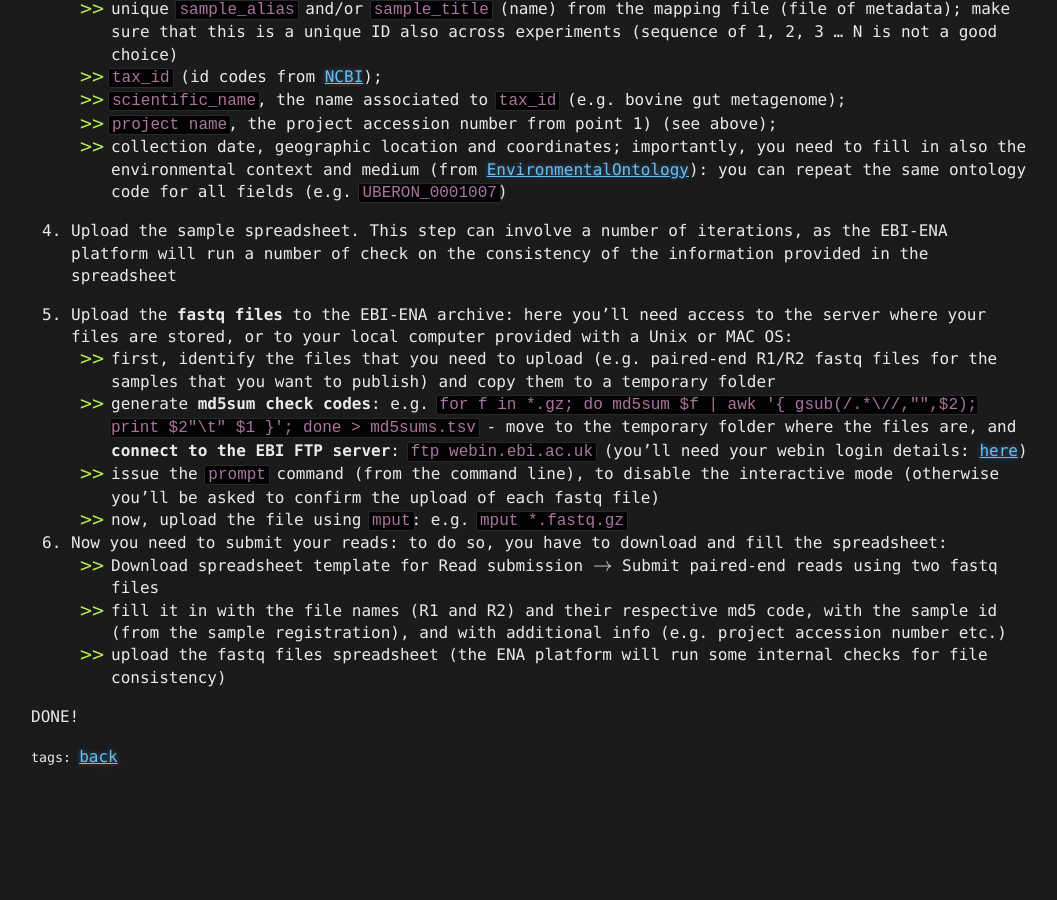
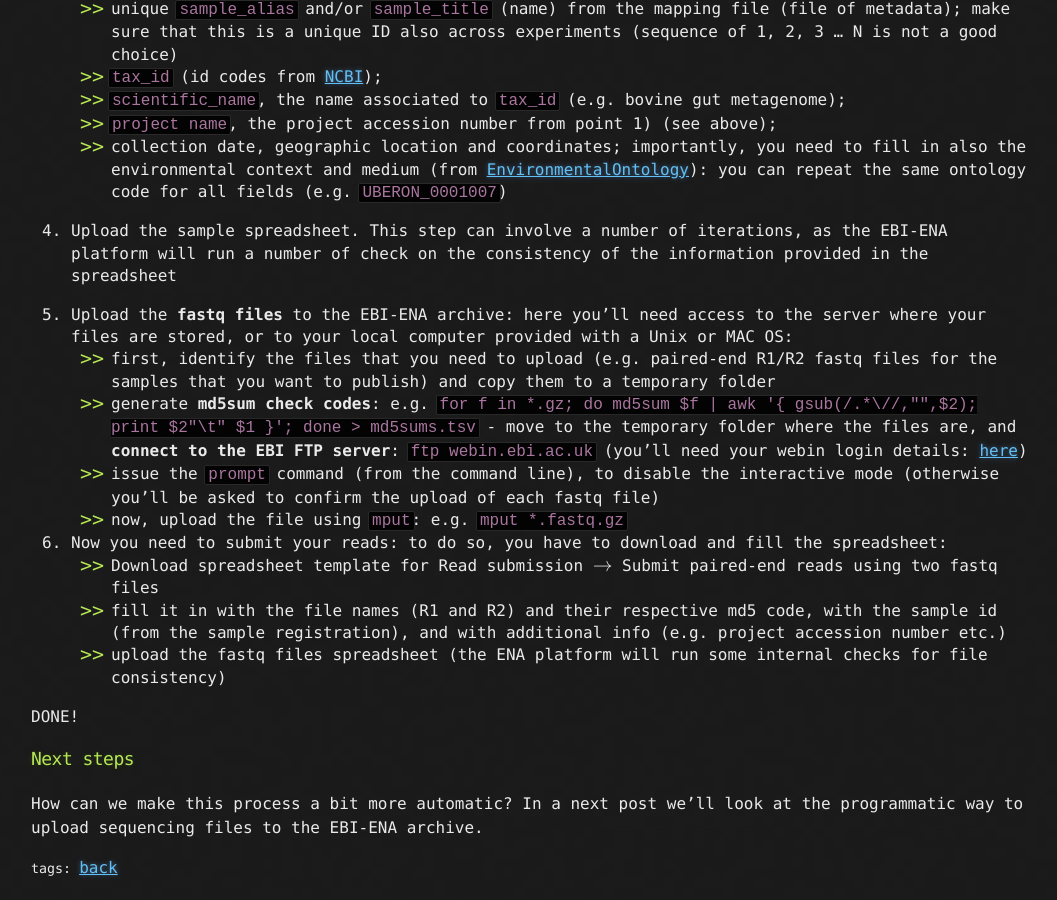
Before and after one commit to bioinformateachers/bioinformateachers.github.io, a Jekyll site: the page built from _posts/2023-09-04-submit-to-ena.md, in a window 1280 px wide and 900 px high, scrolled down 1301 px. Shown: the whole window, without its empty margins (109-1166 px from the left). Built offline with Jekyll 4.4.1, drawn with Linux system fonts in a browser that asks for light colours; formulas are drawn with MathJax 3; before the commit the page ends 2090 px from its top, so only the background shows below that.

Commit message:
added: next steps

```diff
--- a/_posts/2023-09-04-submit-to-ena.md
+++ b/_posts/2023-09-04-submit-to-ena.md
@@ -66,3 +66,7 @@ Remeber to download the accession file after registering the samples: this file
 	- upload the fastq files spreadsheet (the ENA platform will run some internal checks for file consistency)
 
 DONE!
+
+### Next steps
+
+How can we make this process a bit more automatic? In a next post we'll look at the programmatic way to upload sequencing files to the EBI-ENA archive.
```
